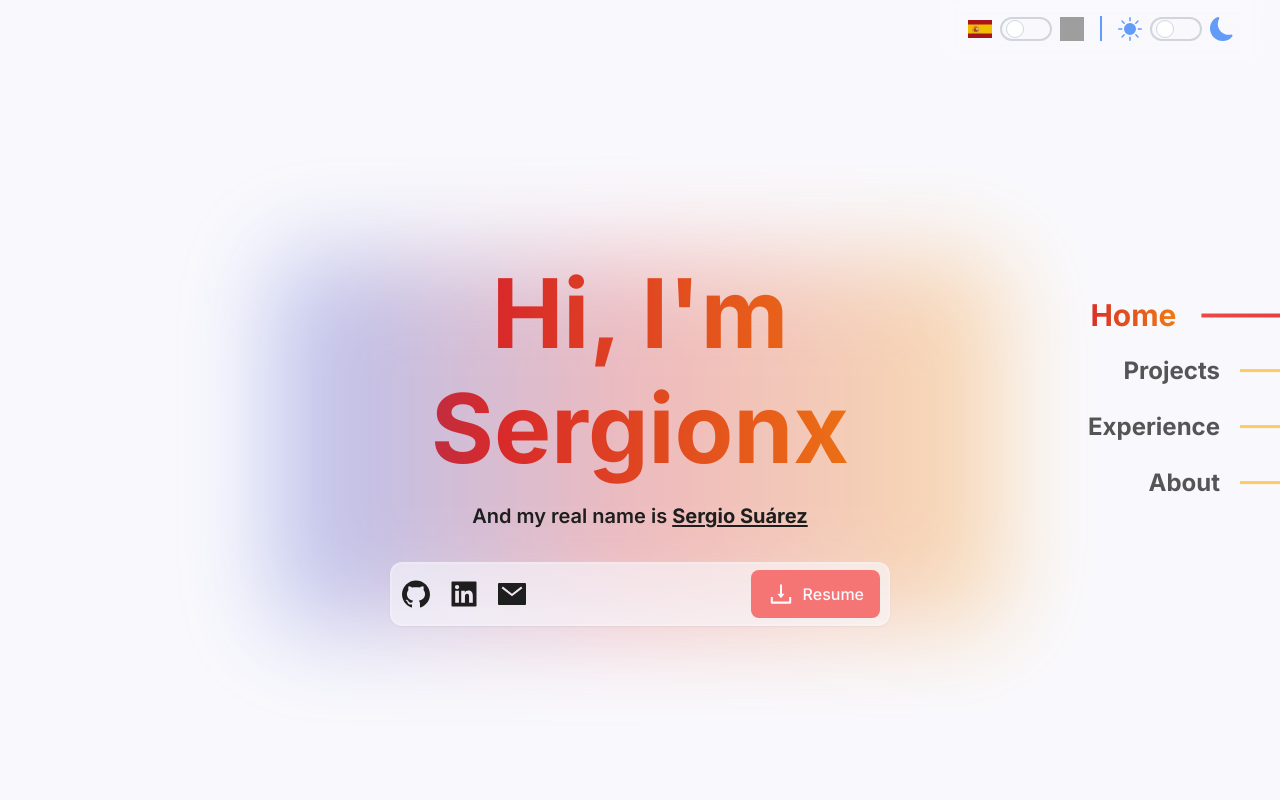
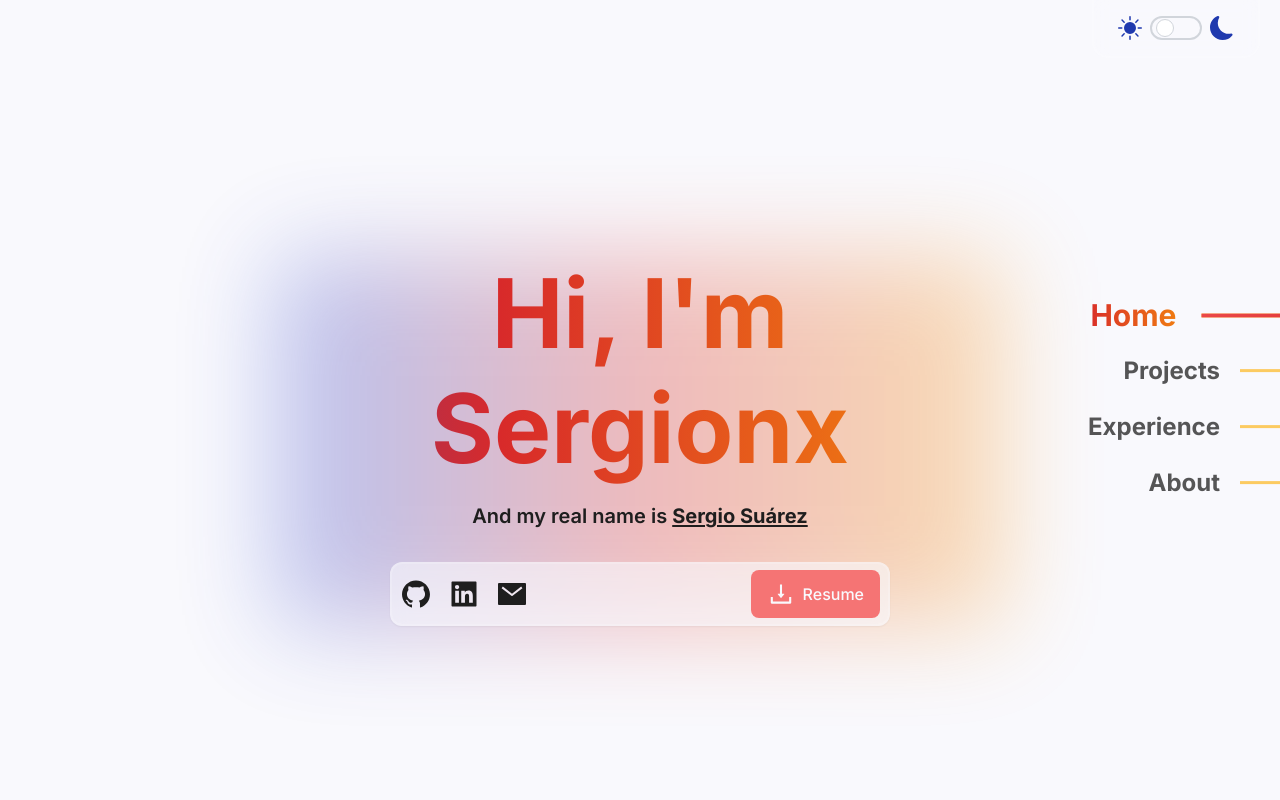
Before and after one commit to Sergionx/portfolio, a React (Vite) app: page / in a window 1280 px wide. Shown: the top 800 px of the page. Built offline with nearby package versions, Linux system fonts and the light colour scheme; grey boxes are pictures that could not be loaded.

Commit message:
Temporaly remove language

```diff
--- a/src/components/layout/Header.tsx
+++ b/src/components/layout/Header.tsx
@@ -19,7 +19,6 @@ export default function Header() {
     if (isDarkMode) {
       document.documentElement.classList.add("dark");
     } else {
-      console.log("hola");
       document.documentElement.classList.remove("dark");
     }
   }, [isDarkMode]);
@@ -32,7 +31,8 @@ export default function Header() {
         right-0 max-xs:top-20 top-0 xs:right-[20px] flex-col xs:flex-row
     "
     >
-      <section className="flex gap-2 items-center">
+      {/* TODO - Add para cambiar idioma */}
+      {/* <section className="flex gap-2 items-center">
         <img src={spainFlag} alt="Spain flag" className="w-6 h-6" />
 
         <Switch
@@ -43,14 +43,14 @@ export default function Header() {
         />
 
         <img src={usaFlag} alt="USA flag" className="w-6 h-6" />
-      </section>
+      </section> */}
 
-      <div
+      {/* <div
         id="separator"
         className="border border-tertiary-400 dark:border-tertiary-950 h-[25px] max-xs:hidden"
-      ></div>
+      ></div> */}
 
-      <section className="flex gap-2 items-center text-tertiary-400 dark:text-tertiary-950">
+      <section className="flex gap-2 items-center text-tertiary-800 dark:text-tertiary-300">
         <BsFillSunFill alt="Sun" size={24} />
 
         <Switch
```
